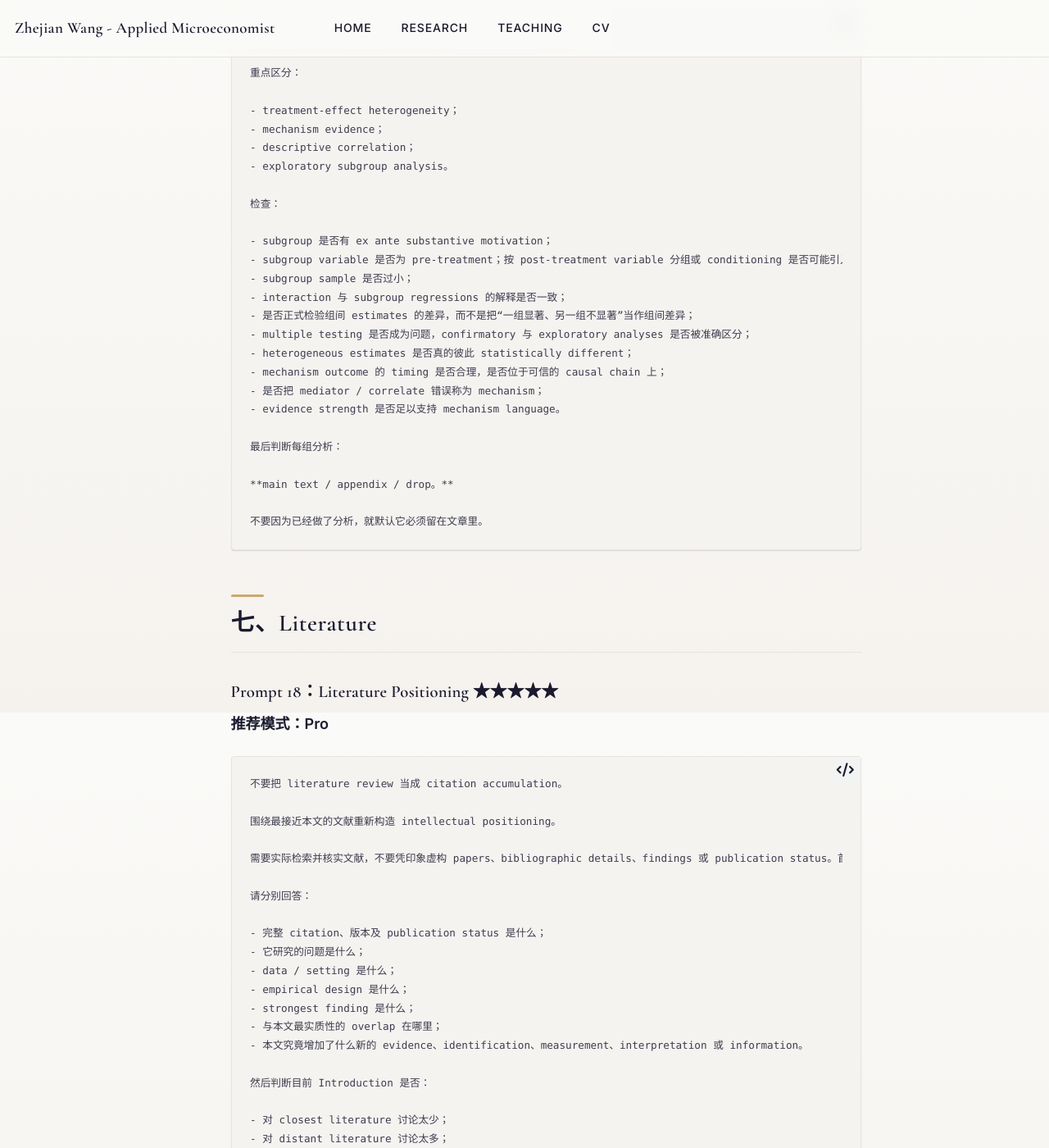
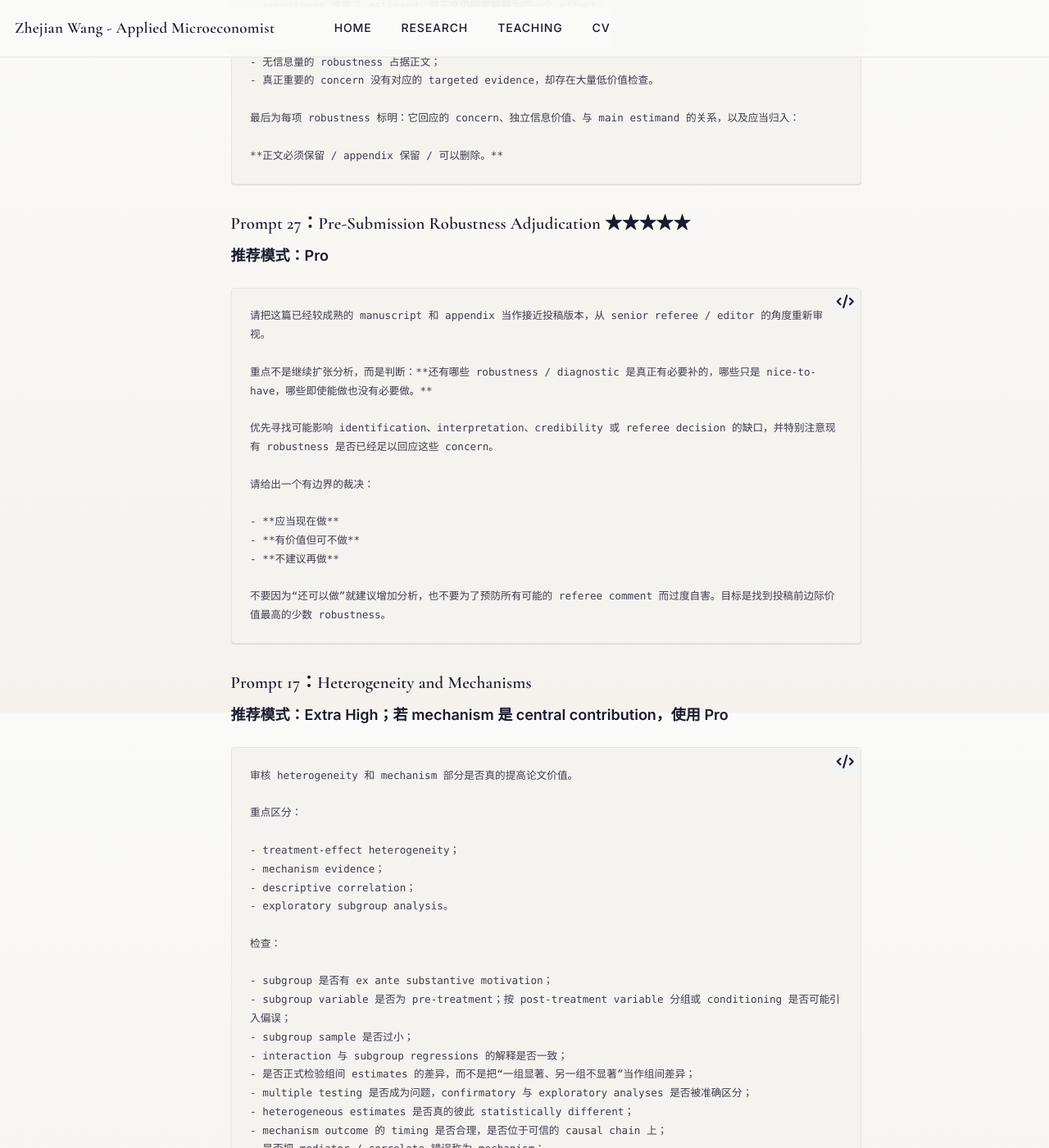
Before and after one commit to zhejianw/zhejianw.github.io, a Jekyll site: the page built from ai/prompts/index.md, in a window 1280 px wide and 1400 px high, scrolled down 9031 px. Shown: the whole window at 82% size. Built offline with Jekyll 4.4.1, drawn with Linux system fonts in a browser that asks for light colours; a script that is not in the unit is left out.

Commit message:
Add pre-submission robustness adjudication prompt

```diff
--- a/ai/prompts/index.md
+++ b/ai/prompts/index.md
@@ -10,6 +10,26 @@ visibility: public
 status: current
 last_updated: 2026-08-27
 ---
+
+<style>
+.page__content .highlighter-rouge,
+.page__content .highlight,
+.page__content pre {
+  max-width: 100%;
+}
+
+.page__content pre,
+.page__content pre code {
+  white-space: pre-wrap !important;
+  overflow-wrap: anywhere;
+  word-break: break-word;
+}
+
+.page__content .highlight,
+.page__content pre {
+  overflow-x: visible !important;
+}
+</style>
 
 **Layers：Manuscript · [Notes / Evidence](/ai/prompts/notes/)**
 
@@ -366,6 +386,26 @@ last_updated: 2026-08-27
 最后为每项 robustness 标明：它回应的 concern、独立信息价值、与 main estimand 的关系，以及应当归入：
 
 **正文必须保留 / appendix 保留 / 可以删除。**
+~~~
+
+### Prompt 27：Pre-Submission Robustness Adjudication ★★★★★
+
+**推荐模式：Pro**
+
+~~~text
+请把这篇已经较成熟的 manuscript 和 appendix 当作接近投稿版本，从 senior referee / editor 的角度重新审视。
+
+重点不是继续扩张分析，而是判断：**还有哪些 robustness / diagnostic 是真正有必要补的，哪些只是 nice-to-have，哪些即使能做也没有必要做。**
+
+优先寻找可能影响 identification、interpretation、credibility 或 referee decision 的缺口，并特别注意现有 robustness 是否已经足以回应这些 concern。
+
+请给出一个有边界的裁决：
+
+- **应当现在做**
+- **有价值但可不做**
+- **不建议再做**
+
+不要因为“还可以做”就建议增加分析，也不要为了预防所有可能的 referee comment 而过度自害。目标是找到投稿前边际价值最高的少数 robustness。
 ~~~
 
 ### Prompt 17：Heterogeneity and Mechanisms
```
